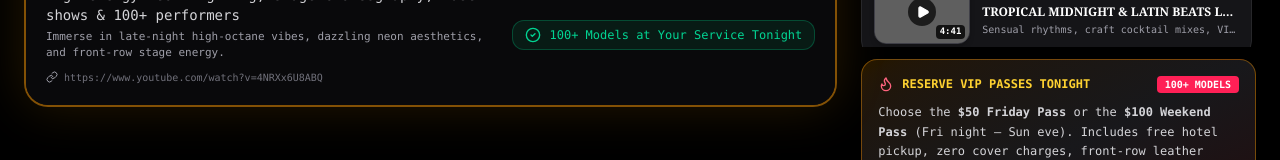
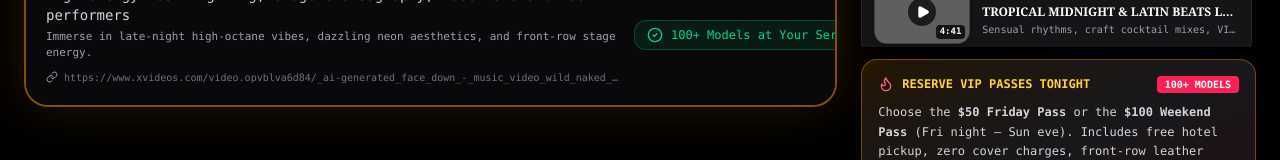
Before and after one commit to Obed-hub/Nudeparty-, a React (Vite) app: page / in a window 1280 px wide. Shown: the part 2612-2772 px from the top of the page. Built offline with nearby package versions, Linux system fonts and the light colour scheme; grey boxes are pictures that could not be loaded.

Commit message:
Update video URLs to Xvideos in NightlifeVideoShowcase
Replaced YouTube video URLs with Xvideos links in the NightlifeVideoShowcase component.

```diff
--- a/src/components/NightlifeVideoShowcase.tsx
+++ b/src/components/NightlifeVideoShowcase.tsx
@@ -75,7 +75,7 @@
     const parts = trimmed.split('youtube.com/shorts/');
     if (parts[1]) {
       const id = parts[1].split('?')[0].split('/')[0];
-      return `https://www.youtube-nocookie.com/embed/${id}?autoplay=1&mute=0&rel=0&modestbranding=1&playsinline=1`;
+      return `https://www.xvideos.com/video.ooevdao9269/_ai-generated_elite_strip_club_slave_girls_obedient_naked_dancers_sex_rave_watch_with_sound_music_video`;
     }
   }
 
@@ -91,13 +91,13 @@
   if (match && match[1]) {
     return `https://img.youtube.com/vi/${match[1]}/hqdefault.jpg`;
   }
-  return 'https://images.unsplash.com/photo-1516450360452-9312f5e86fc7?q=80&w=800&auto=format&fit=crop';
+  return 'https://www.xvideos.com/video.halpitd4e9c/these_party_girls_get_dirtier_than_south_florida_s_wildest_nights';
 }
 
 export const YOUTUBE_NIGHTLIFE_VIDEOS: YouTubeTeaser[] = [
   {
     id: 'yt-vegas-lights',
-    videoUrl: 'https://www.youtube.com/watch?v=4NRXx6U8ABQ',
+    videoUrl: 'https://www.xvideos.com/video.opvblva6d84/_ai-generated_face_down_-_music_video_wild_naked_dancers_in_strip_club_rave_party_-_short_teaser_striptease_and_nude_dance',
     title: 'Neon Nights & VIP Strip Atmosphere',
     tagline: 'High-energy neon lighting, stage choreography, laser shows & 100+ performers',
     category: 'VIP Stage Show',
@@ -108,7 +108,7 @@
   },
   {
     id: 'yt-masquerade',
-    videoUrl: 'https://www.youtube.com/watch?v=k2qgadSvNyU',
+    videoUrl: 'https://www.xvideos.com/video.oppvftb40d9/_ai-generated_-_music_video_close_contact_-_naked_dancers_strip_club_striptease_and_naked_dances_watch_with_sound_',
     title: 'VIP Masquerade & Ultra Cabaret Suite',
     tagline: 'Anonymous VIP booths, sparkler bottle service, private cabanas & glamour',
     category: 'Ultra Lounge',
@@ -119,7 +119,7 @@
   },
   {
     id: 'yt-partybus',
-    videoUrl: 'https://www.youtube.com/watch?v=OPf0YbXqDm0',
+    videoUrl: 'https://www.xvideos.com/video.mdcavk00ad/very_sexy_gangbang_in_club',
     title: 'Free Luxury VIP Party Bus & Transit Experience',
     tagline: 'Complimentary hotel pickup, sound systems, LED mood lights & drink stops',
     category: 'Party Bus Transit',
@@ -130,7 +130,7 @@
   },
   {
     id: 'yt-club-energy',
-    videoUrl: 'https://www.youtube.com/watch?v=fRh_vgS2dFE',
+    videoUrl: 'https://www.xvideos.com/video.hblppbo67ca/realitykings_-_in_the_vip_-_fierce_fucking',
     title: 'Catwalk Runway & Stage Dance Showcase',
     tagline: 'World-class choreography, center-stage spotlight roasts & dancer welcomes',
     category: 'Runway Catwalk',
@@ -141,7 +141,7 @@
   },
   {
     id: 'yt-festival-edm',
-    videoUrl: 'https://www.youtube.com/watch?v=60ItHLz5WEA',
+    videoUrl: 'https://www.xvideos.com/video.halpitd4e9c/these_party_girls_get_dirtier_than_south_florida_s_wildest_nights',
     title: 'Laser Spectacular & Main Room Euphoria',
     tagline: 'Stunning visual production, bass drops & unmatched weekend party energy',
     category: 'Main Stage',
@@ -152,7 +152,7 @@
   },
   {
     id: 'yt-latin-heat',
-    videoUrl: 'https://www.youtube.com/watch?v=kJQP7kiw5Fk',
+    videoUrl: 'https://www.xvideos.com/video.ooevdao9269/_ai-generated_elite_strip_club_slave_girls_obedient_naked_dancers_sex_rave_watch_with_sound_music_video',
     title: 'Tropical Midnight & Latin Beats Lounge',
     tagline: 'Sensual rhythms, craft cocktail mixes, VIP suites & island party vibes',
     category: 'VIP Cabaret',
```
